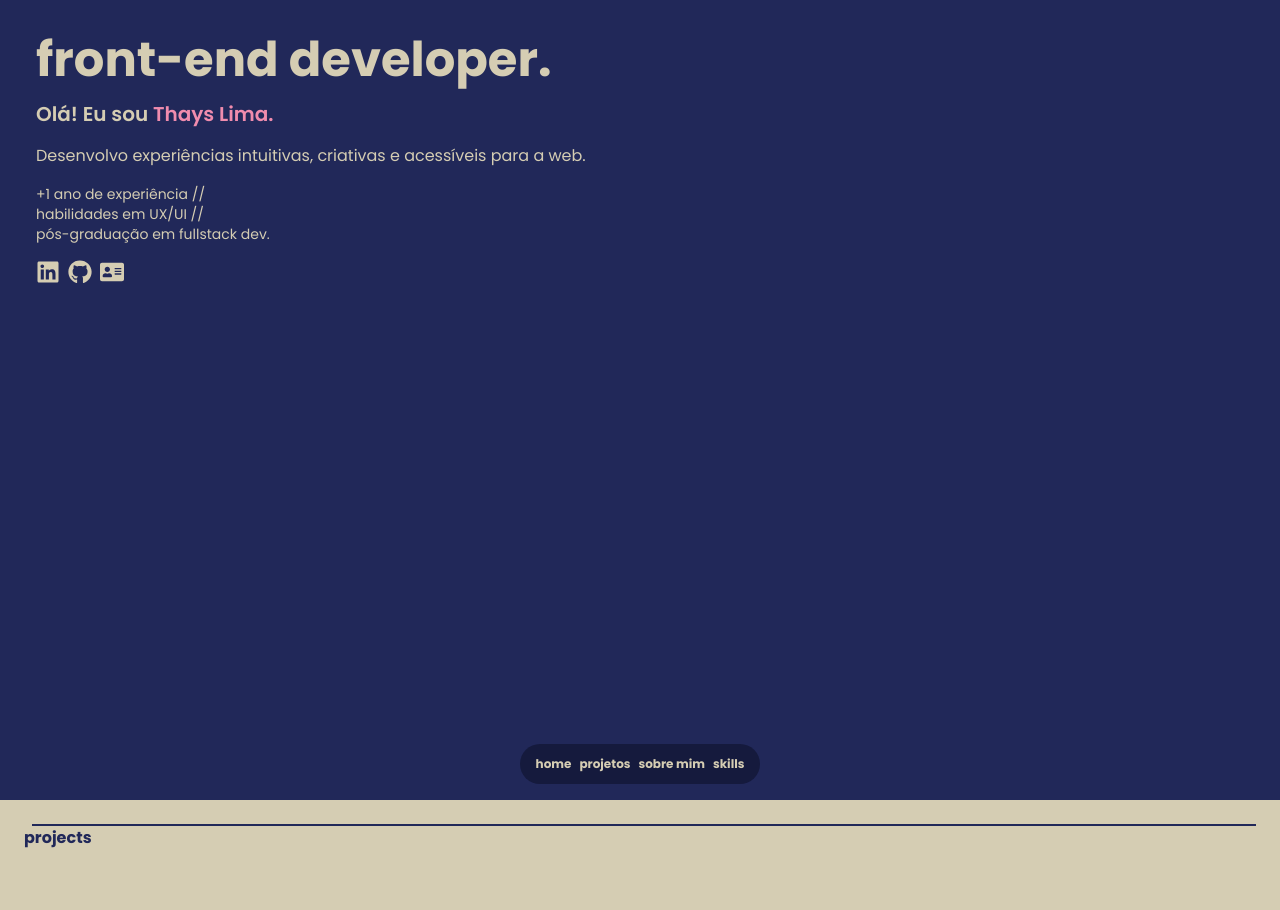
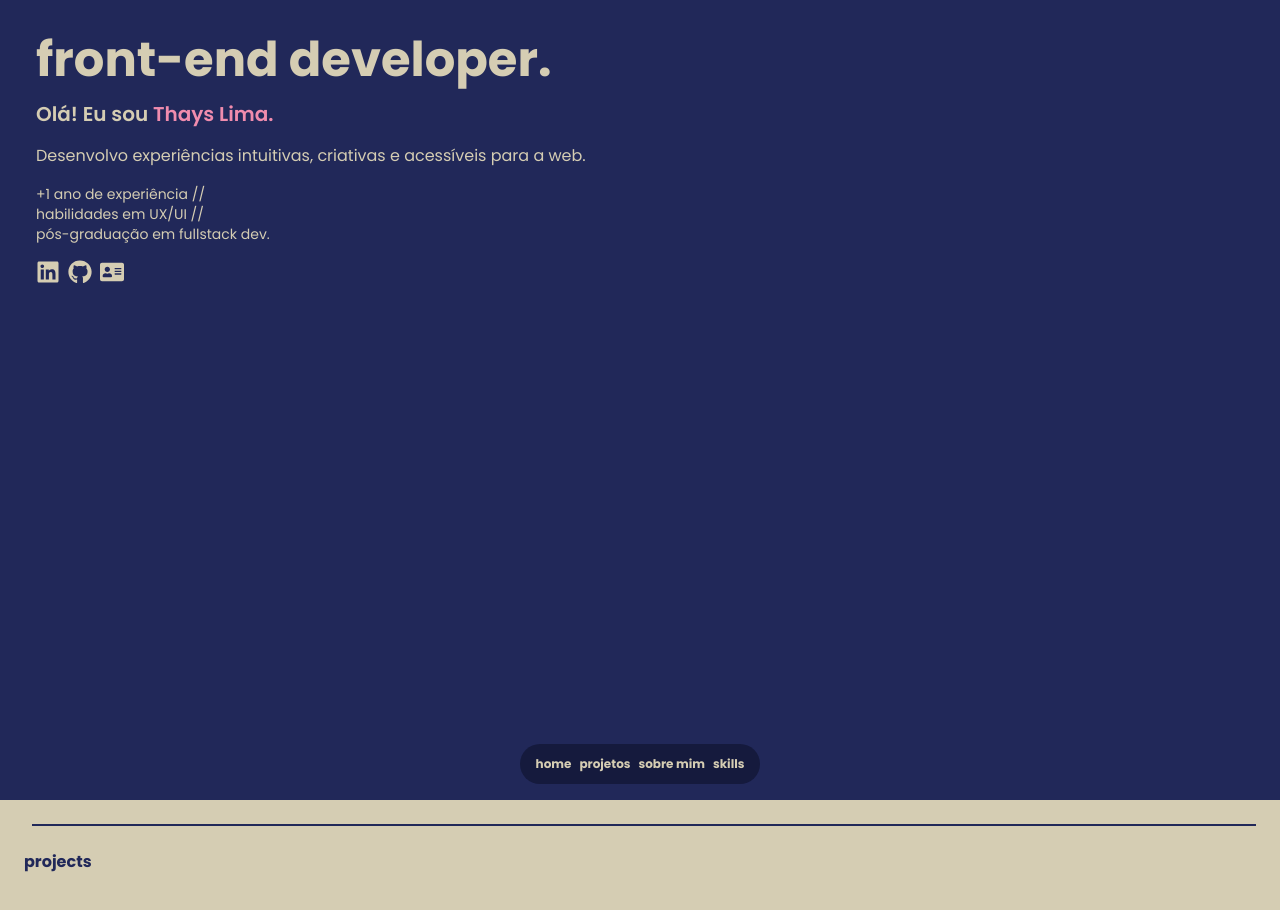
Before and after one commit to limasthays/portfolio-thayslima, a Next.js app: page / in a window 1280 px wide. Shown: the top 910 px of the page. Built offline with nearby package versions, Linux system fonts and the light colour scheme.

Commit message:
section container and title changes

```diff
--- a/src/app/components/containers/SectionContainer.tsx
+++ b/src/app/components/containers/SectionContainer.tsx
@@ -12,7 +12,7 @@ function SectionContainer({
 	sectionTitle,
 }: SectionContainerProps) {
 	return (
-		<section className="min-h-screen p-6" id={id}>
+		<section className="min-h-screen px-6" id={id}>
 			<SectionTitle title={sectionTitle} />
 			{children}
 		</section>
--- a/src/app/components/headings/SectionTitle.tsx
+++ b/src/app/components/headings/SectionTitle.tsx
@@ -1,7 +1,7 @@
 function SectionTitle({ title }: { title: string }) {
 	return (
-		<div className="flex gap-2 items-center">
-			<h2 className="uppercase font-bold text-xl">{title}</h2>
+		<div className="flex gap-2 items-center sticky top-0 py-6">
+			<h2 className="uppercase font-bold text-xl min-w-fit">{title}</h2>
 			<hr className="w-full border-[1px] border-deep-blue" />
 		</div>
 	)
```
